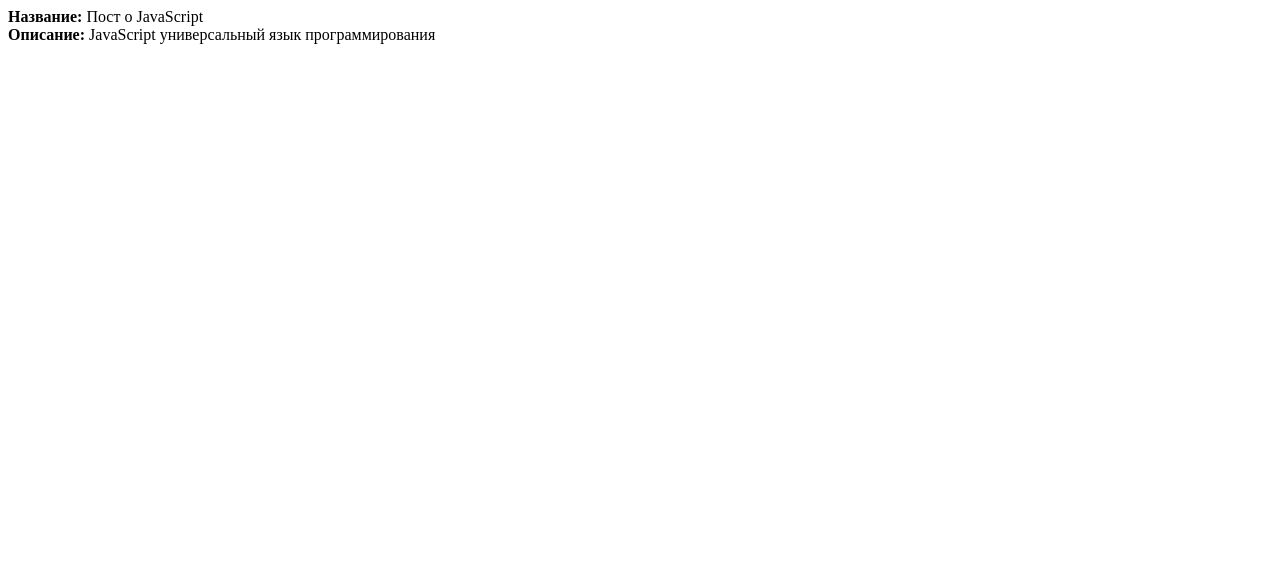
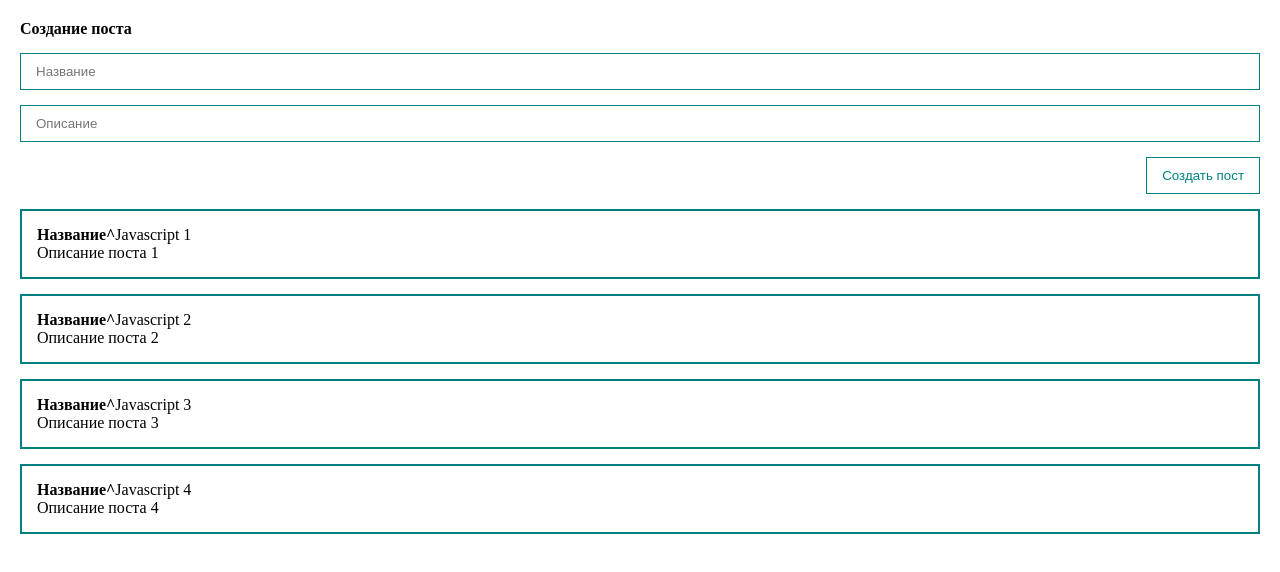
Before and after one commit to SolarEquine/vue-crash-course, a Vue app: page / in a window 1280 px wide. Shown: the top 572 px of the page. Built offline with nearby package versions, Linux system fonts and the light colour scheme.

Commit message:
create post added

```diff
--- a/src/App.vue
+++ b/src/App.vue
@@ -1,16 +1,59 @@
 <template>
-    <div class="post">
-        <div><strong>Название: </strong>Пост о JavaScript</div>
-        <div><strong>Описание: </strong>JavaScript универсальный язык программирования</div>
+    <div class="app">
+        <post-form
+            @create="createPost"
+        />
+        <post-list
+            :posts="posts"
+        />
     </div>
 </template>
 
 <script>
+import PostForm from "@/components/PostForm";
+import PostList from "@/components/PostList";
+
 export default {
+
+    components:{
+        PostForm, PostList
+    },
+
+    data(){
+        return{
+            posts: [
+            {id: 1, title: "Javascript 1", body: "Описание поста 1"},
+            {id: 2, title: "Javascript 2", body: "Описание поста 2"},
+            {id: 3, title: "Javascript 3", body: "Описание поста 3"},
+            {id: 4, title: "Javascript 4", body: "Описание поста 4"},
+        ],
+        }
+
+    },
+
+    methods: {
+        createPost(post){
+            this.posts.push(post);
+        },
+    }
 
 };
 </script>
 
 <style>
 
+*{
+    margin: 0;
+    padding: 0;
+    box-sizing: border-box;
+}
+
+.app{
+    padding: 20px;
+}
+
+
+
+
+
 </style>
--- /dev/null
+++ b/src/components/PostForm.vue
@@ -0,0 +1,77 @@
+<template>
+    <form class="form" @submit.prevent>
+        <h4>Создание поста</h4>
+        <input
+            v-model="post.title"
+            class="input"
+            type="text"
+            placeholder="Название">
+
+        <input
+            v-model="post.body"
+            class="input"
+            type="text"
+            placeholder="Описание">
+
+        <button
+            class="button"
+            @click="createPost"
+            >
+            Создать пост
+        </button>
+    </form>
+</template>
+
+<script>
+export default{
+    data() {
+        return{
+            post: {
+                title: "",
+                body: "",
+            }
+        }
+    },
+
+    methods: {
+        createPost(){
+            this.post.id = Date.now();
+            this.$emit("create", this.post);
+            this.post = {
+                title: "",
+                body: "",
+            }
+        }
+    }
+}
+</script>
+
+<style scoped>
+.input{
+    width: 100%;
+    border: 1px solid teal;
+    padding: 10px 15px;
+    margin-top: 15px;
+}
+
+.form{
+    display: flex;
+    flex-direction: column;
+}
+
+.button{
+    align-self: flex-end;
+    margin-top: 15px;
+    padding: 10px 15px;
+    background: none;
+    color:teal;
+    border: 1px solid teal;
+    cursor: pointer;
+    transition: all .2s linear;
+}
+
+.button:hover{
+    color: #fff;
+    background-color: teal;
+}
+</style>
--- /dev/null
+++ b/src/components/PostItem.vue
@@ -0,0 +1,25 @@
+<template>
+    <div class="post">
+        <div><strong>Название^</strong>{{ post.title }}</div>
+        <div>{{ post.body }}</div>
+    </div>
+</template>
+
+<script>
+export default{
+    props:{
+        post: {
+            type: Object,
+            required: true,
+        }
+    }
+}
+</script>
+
+<style scoped>
+.post{
+    margin-top: 15px;
+    border: 2px solid teal;
+    padding: 15px;
+}
+</style>
--- /dev/null
+++ b/src/components/PostList.vue
@@ -0,0 +1,29 @@
+<template>
+    <post-item
+        v-for="post in posts"
+        :post="post"
+        :key="post"
+    />
+</template>
+
+<script>
+import PostItem from "@/components/PostItem";
+export default {
+  components: { PostItem },
+    props: {
+        posts: {
+            type: Array,
+            required: true,
+        }
+    }
+}
+
+</script>
+
+<style scoped>
+.post{
+    margin-top: 15px;
+    border: 2px solid teal;
+    padding: 15px;
+}
+</style>
```
Also changed, not shown: 2 other files (tests, documents, lock files or other folders).
